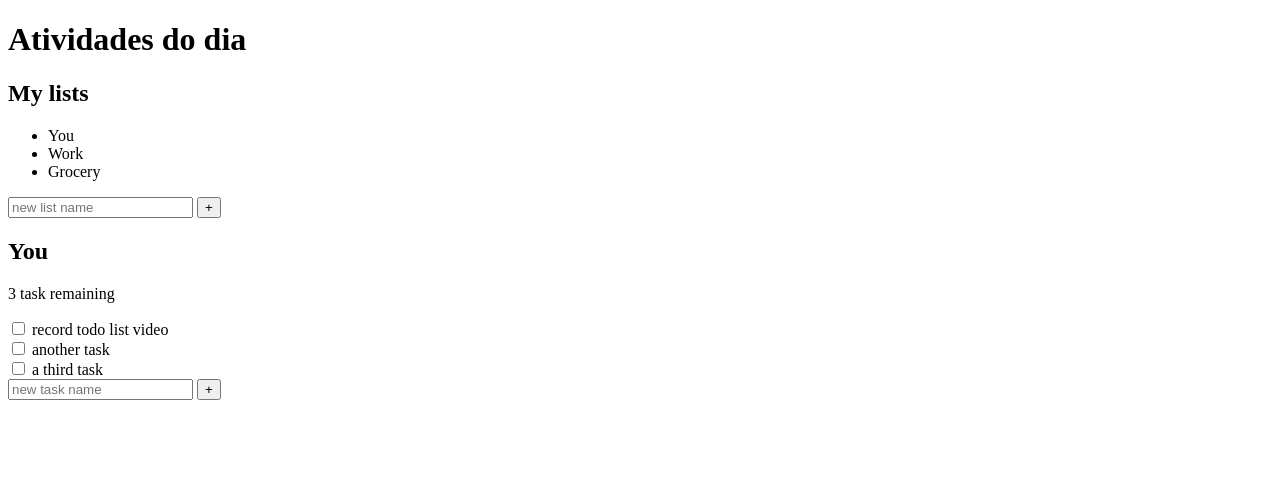
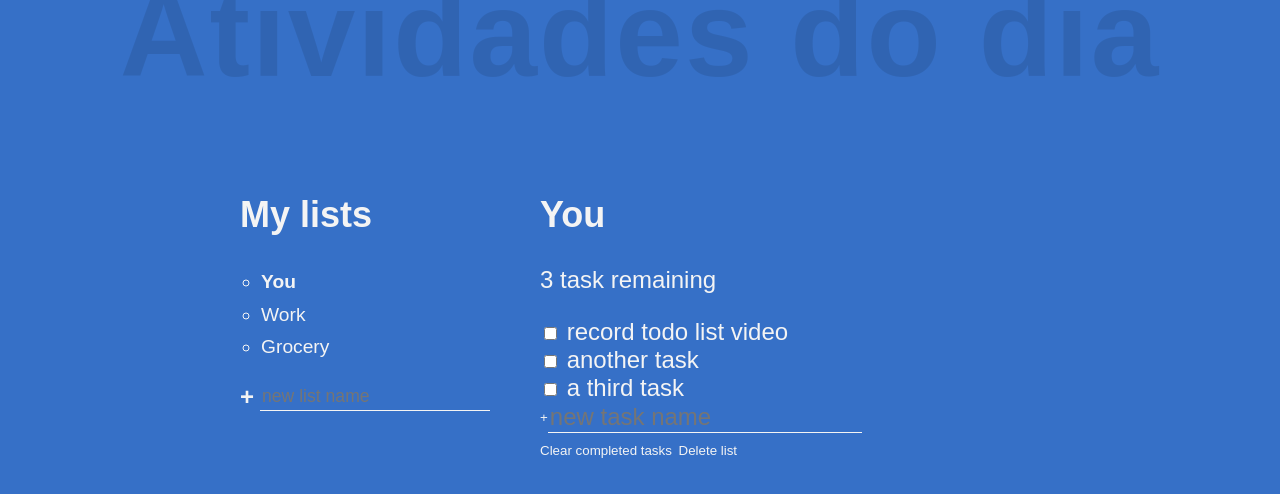
Before and after one commit to JhoneMike/to-do-list, a plain HTML site: page index.html in a window 1280 px wide. Drawn offline with Linux system fonts and the light colour scheme.

Commit message:
Adicionando as classes no CSS

```diff
--- a/index.html
+++ b/index.html
@@ -52,12 +52,15 @@
 
                 <div class="new-task-creator">
                     <form action="">
-                        <input type="text" class="new list" placeholder="new task name" aria-label="new task name"/>
+                        <input type="text" class="new task" placeholder="new task name" aria-label="new task name"/>
                         <button class="btn task" aria-label="create new task">+</button>
                     </form>
                 </div>
 
-                <div class="delete-stuff"></div>
+                <div class="delete-stuff">
+                    <button class="btn delete">Clear completed tasks</button>
+                    <button class="btn delete">Delete list</button>
+                </div>
             </div>
         </div>
 
--- a/style.css
+++ b/style.css
@@ -0,0 +1,103 @@
+:root{
+    --clr-primary: rgb(54, 112, 199);
+    --clr-light: #f4f4f4;
+    --clr-dark: #333;
+    --clr-warning: rgb(99, 36, 36);
+}
+
+*,
+*::before,
+*::after{
+    font-family: inherit;
+    box-sizing: border-box;
+}
+
+body{
+    margin: 0;
+    font-family: "Work Sans", sans-serif;
+    font-weight: 300;
+    font-size: 1.5rem;
+    background-color: var(--clr-primary);
+    color: var(--clr-light);
+
+    display: grid;
+    grid:
+        "header header header header" auto
+        "...... lists active ......"  auto /
+        1fr minmax(100px, 300px) minmax(250px, 500px) 1fr;
+}
+
+.title{
+    grid-area: header;
+    text-align: center;
+    font-size: calc(7vw + 2rem);
+    font-weight: 900;
+    color: rgba(0,0,0,.1);
+    letter-spacing: 2px;
+    margin: -0.3em 0 0.5em;
+}
+
+.all-tasks{
+    grid-area: lists;
+}
+
+.task-list{
+    font-size: 1.2rem;
+    line-height: 1.7;
+    list-style: circle;
+    padding-left: 1.1em;
+}
+
+form{
+    display: flex;
+}
+
+.btn{
+    cursor: pointer;
+    background: 0;
+    border: 0;
+    padding: 0;
+    color: inherit;
+}
+
+.btn.list{
+    font-size: 1.5rem;
+    font-weight: 900;
+    margin-right: 0.25em;
+}
+
+.btn.list:hover{
+
+}
+
+.new{
+    background: transparent;
+    border: 0;
+    color: inherit;
+    border-bottom: 1px solid currentColor;
+    font-size: inherit;
+    outline: none;
+
+    transition: border-bottom 150ms ease-in;
+    order: 2;
+}
+
+.new:focus{
+    border-bottom: 3px;
+}
+
+.new:focus::placeholder{
+    opacity: 0.2;
+}
+
+.new.list{
+    font-size: 1.1rem;
+}
+
+.active-list{
+    font-weight: 700;
+}
+
+.todo-list{
+    grid-area: active;
+}
```
